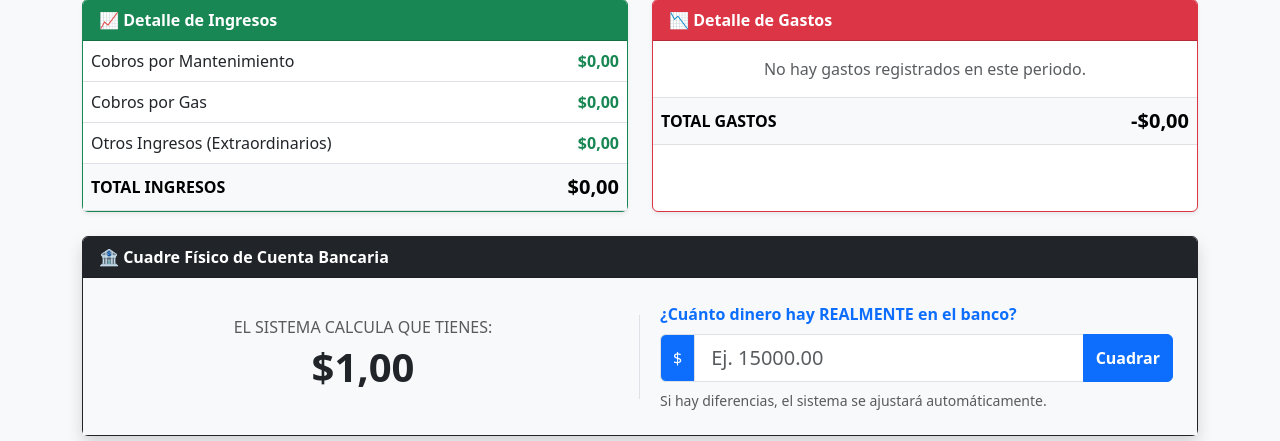
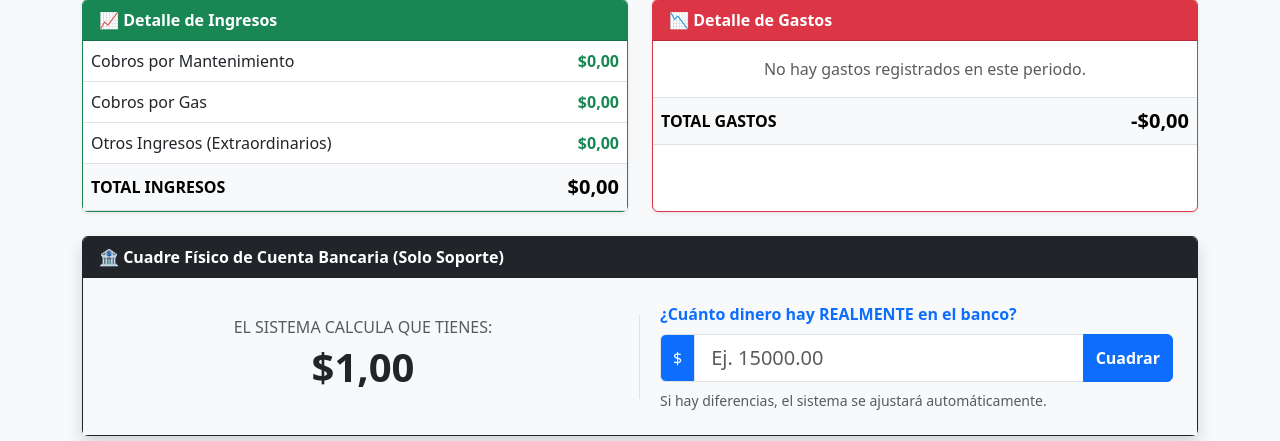
Before and after one commit to Jusetreynoso/saas-residencial, a Django app: page /reportes/mensual/ in a window 1280 px wide. Shown: the part 289-730 px from the top of the page. Run offline with Django 5.2, Linux system fonts and the light colour scheme; a user stored in the database is signed in; tables that the repository leaves empty hold one stand-in row (values such as "Sample post").

Commit message:
Quitar la opcion de balance de banco al reporte resumen del mes

```diff
--- a/core/templates/core/reporte_mensual_dinamico.html
+++ b/core/templates/core/reporte_mensual_dinamico.html
@@ -126,9 +126,10 @@
         </div>
     </div>
 
+    {% if request.user.is_superuser %}
     <div class="card border-dark shadow">
         <div class="card-header bg-dark text-white fw-bold d-flex justify-content-between align-items-center">
-            <span>🏦 Cuadre Físico de Cuenta Bancaria</span>
+            <span>🏦 Cuadre Físico de Cuenta Bancaria (Solo Soporte)</span>
         </div>
         <div class="card-body bg-light">
             <div class="row align-items-center">
@@ -154,8 +155,8 @@
             </div>
         </div>
     </div>
-
-</div>
+    {% endif %}
+    </div>
 
 <script src="https://cdn.jsdelivr.net/npm/bootstrap@5.3.0/dist/js/bootstrap.bundle.min.js"></script>
 </body>
--- a/core/views.py
+++ b/core/views.py
@@ -1449,6 +1449,12 @@ def reporte_mensual_dinamico(request):
 
     # --- LÓGICA DE CUADRE DE BANCO (POST) ---
     if request.method == 'POST' and 'cuadrar_banco' in request.POST:
+
+        # 🛡️ NUEVA PROTECCIÓN: Solo TÚ (SuperAdmin) puedes ejecutar esto
+        if not request.user.is_superuser:
+            messages.error(request, "⛔ Acción denegada. El cuadre de banco es una herramienta de soporte técnico exclusiva del administrador de la plataforma.")
+            return redirect(f"{request.path}?mes={mes_seleccionado}&anio={anio_seleccionado}")
+
         balance_real = Decimal(request.POST.get('balance_real', 0))
         balance_sistema = Decimal(request.POST.get('balance_sistema', 0))
 
@@ -1466,6 +1472,7 @@ def reporte_mensual_dinamico(request):
 
         # Recargar la misma página con el mismo mes y año
         return redirect(f"{request.path}?mes={mes_seleccionado}&anio={anio_seleccionado}")
+    # ----------------------------------------
     # ----------------------------------------
 
     # 2. CÁLCULO DE INGRESOS DEL PERIODO
```
